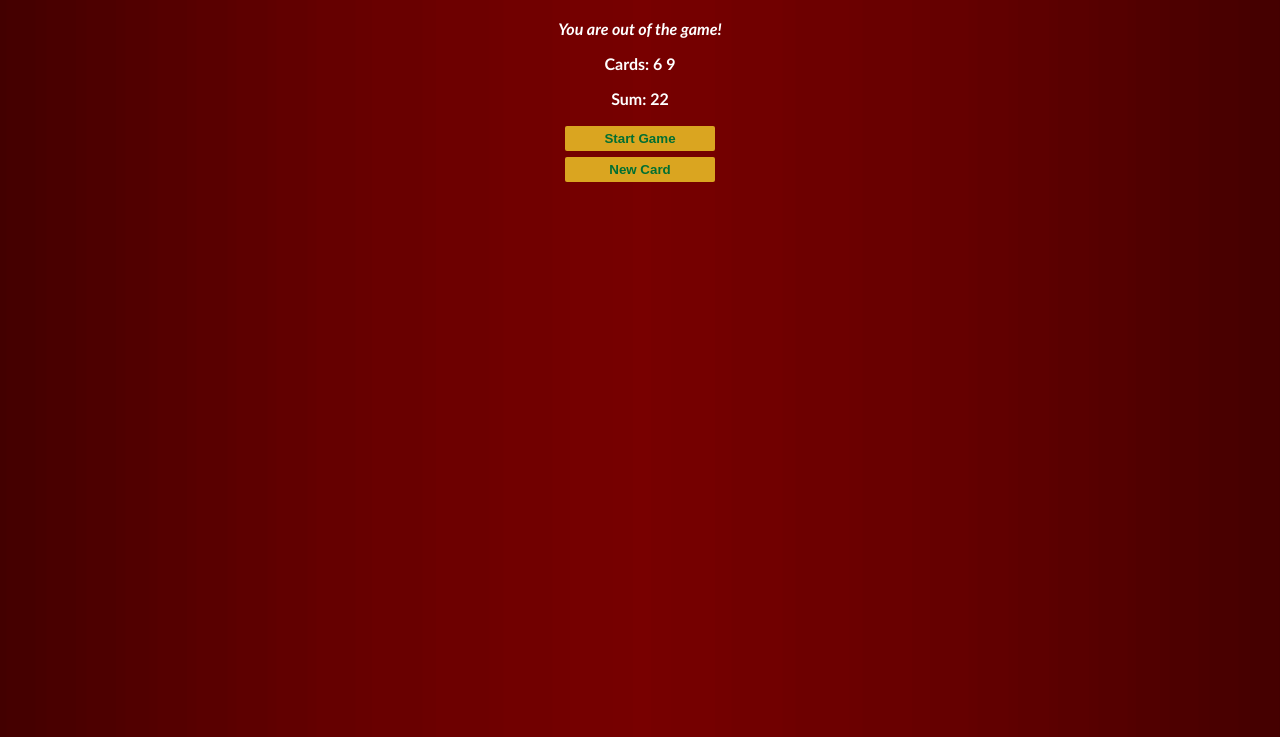
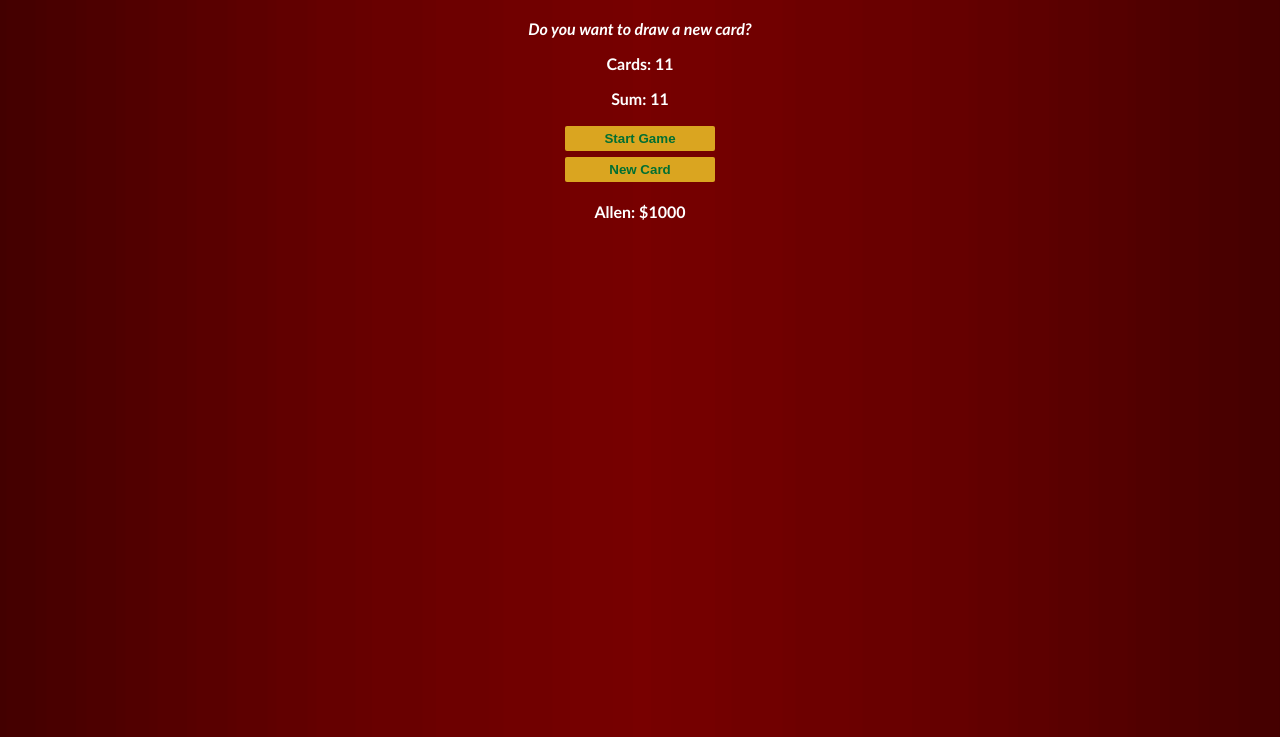
Before and after one commit to allenQiuCool2020/blackjackjs, a plain HTML site: page blackjack.html in a window 1280 px wide. Both pictures are taken after a click on the button "New Card". Shown: the part 63-800 px from the top of the page. Drawn offline with Linux system fonts and the light colour scheme.

Commit message:
End of the course
End of the course

```diff
--- a/blackjack.html
+++ b/blackjack.html
@@ -13,6 +13,7 @@
     <p id="sum-el">Sum: </p>
     <button onclick="startGame()">Start Game</button> <br>
     <button onclick="newCard()">New Card</button>
+    <p id="player-el"></p>
     <script src="blackjack.js"></script>
 </body>
 </html>
--- a/blackjack.js
+++ b/blackjack.js
@@ -1,21 +1,48 @@
-var firstCard = 6
-var secondCard = 9
-var sum =  firstCard + secondCard
+var cards = []
+var sum =  0
 var hasBlackjack = false
 var isAlive = true
 var message = ''
-var cards = [firstCard, secondCard]
 // var sumEl = document.getElementById("sum-el")
 var messageEl = document.getElementById("message-el")
 var sumEl = document.querySelector("#sum-el")
 var cardsEl = document.getElementById("cards-el")
+var player = {
+    name: "Allen",
+    chips:  1000,
+    sayHello: function() {
+        console.log("hellow world");
+    }
+}
+
+var playerEl = document.getElementById("player-el")
+playerEl.textContent = player.name + ": $" + player.chips
+
+function getRandomCard() {
+    randoNumber = Math.floor(Math.random()*13 + 1)
+    if (randoNumber === 1){
+        return 11
+    } else if ( randoNumber > 10 ){
+        return 10
+    } else
+    return randoNumber
+}
+
 
 function startGame(){
+    isAlive = true
+    var firstCard = getRandomCard()
+    var secondCard = getRandomCard()
+    cards=[firstCard, secondCard]
+    sum = firstCard + secondCard
     renderGame()
 }
 
 function renderGame() {
-    cardsEl.textContent = "Cards: " + cards[0] + " " + cards[1]
+    cardsEl.textContent = "Cards: "
+    for (var i = 0; i < cards.length; i++) {
+        cardsEl.textContent += cards[i] + " "
+    }
 
     sumEl.textContent = 'Sum: ' + sum
     if (sum <= 20) {
@@ -31,10 +58,13 @@ function renderGame() {
 }
 
 function newCard(){
-    var card = 7
-    sum += card
-    renderGame()
-    console.log("test");
+    if (hasBlackjack === false && isAlive === true){
+        var card = getRandomCard()
+        cards.push(card)
+        sum += card
+        renderGame()
+        console.log(cards);
+    }
 }
 
 var age = 22
```
Also changed, not shown: test.js (added, +47 -0 lines).
